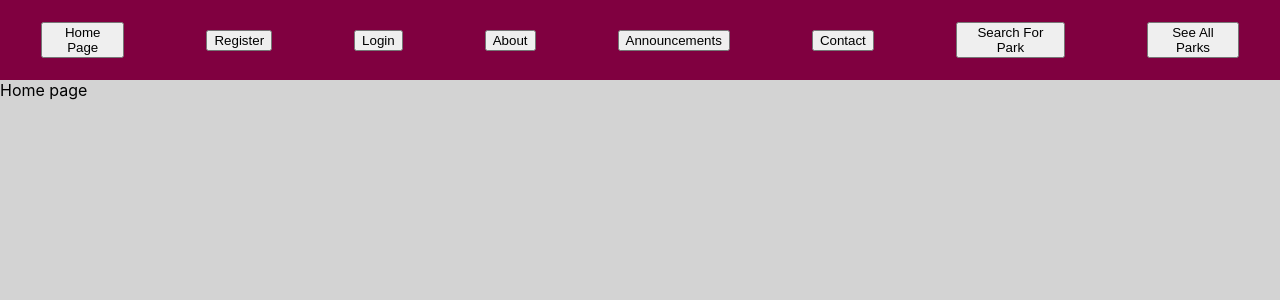
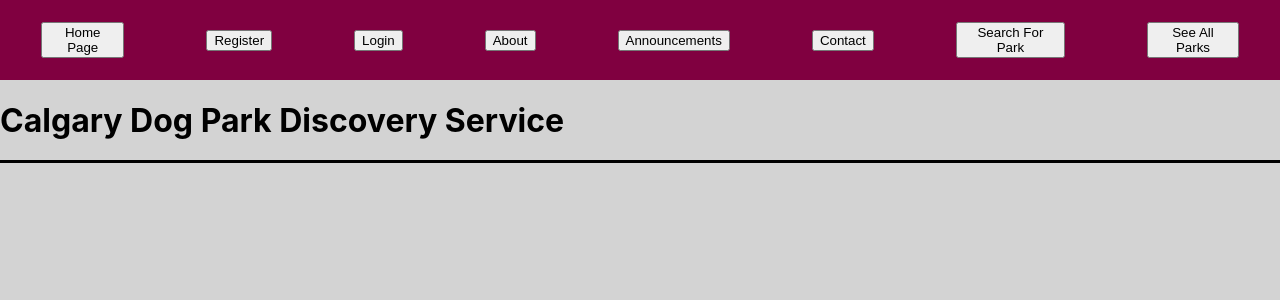
Before and after one commit to MuizMuhammad99/471DogPark, a React (Create React App) app in the folder my-app/: page / in a window 1280 px wide. Shown: the top 300 px of the page. Built offline with nearby package versions, Linux system fonts and the light colour scheme.

Commit message:
Added title

```diff
--- a/my-app/src/pages/Homepage.js
+++ b/my-app/src/pages/Homepage.js
@@ -2,7 +2,9 @@ import React from 'react';
 
 const HomePage = () =>{
 
-    return <div>Home page</div>
+    return <div>
+    		<h1 className = "Title">Calgary Dog Park Discovery Service</h1>
+    	   </div>
 
 };
 
```
